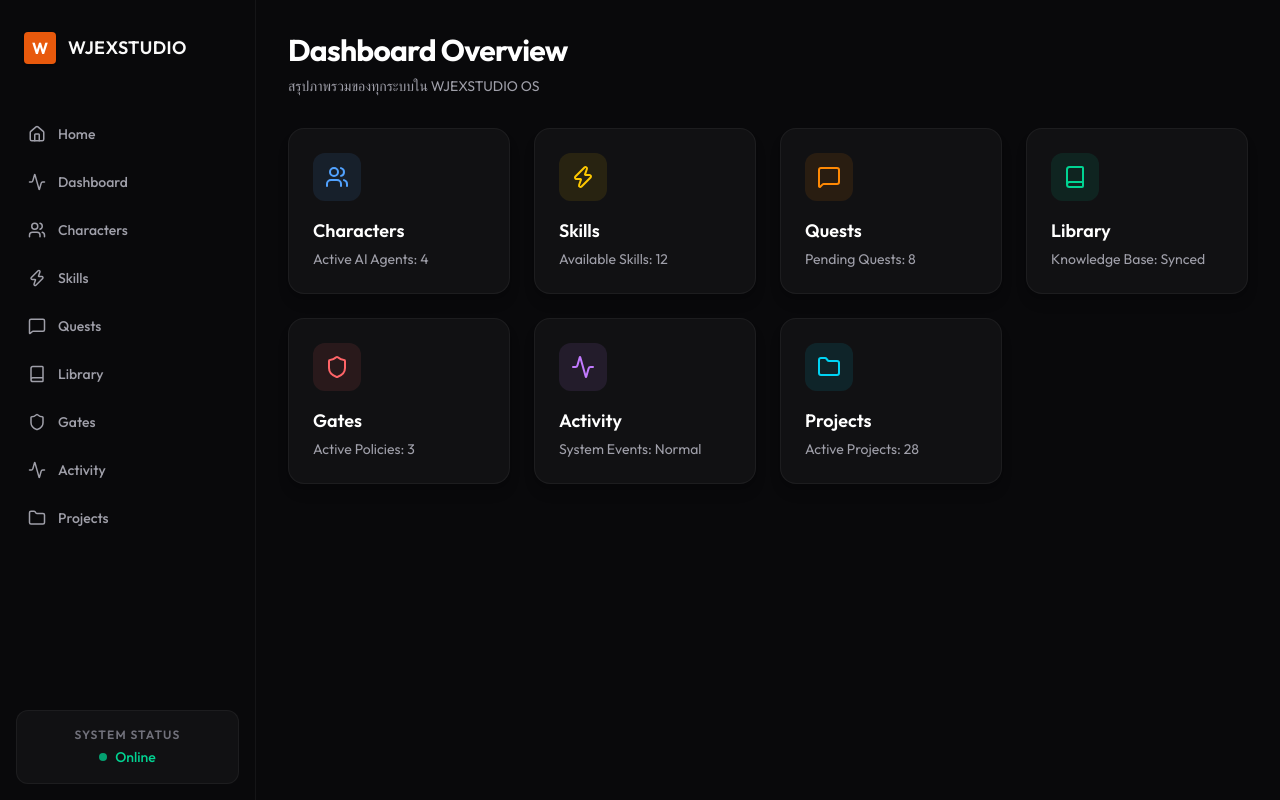
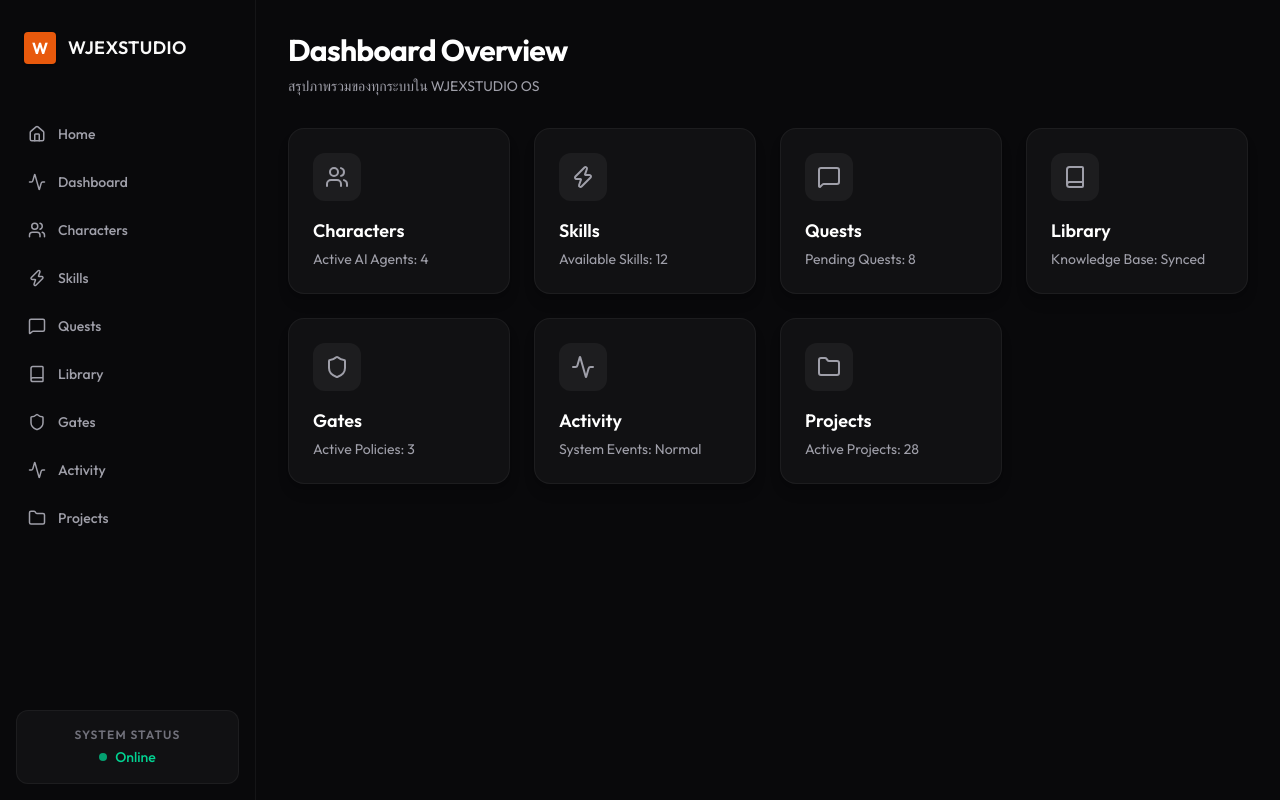
Before and after one commit to wjexstudio/wjexs-frontend, a Next.js app: page /dashboard in a window 1280 px wide. Built offline with nearby package versions, Linux system fonts and the light colour scheme.

Commit message:
style(dashboard): unify icon colors to reduce visual clutter

```diff
--- a/src/app/dashboard/page.tsx
+++ b/src/app/dashboard/page.tsx
@@ -4,13 +4,13 @@ import { Users, Zap, MessageSquare, Book, Shield, Activity, Folder } from 'lucid
 
 export default function Dashboard() {
   const menus = [
-    { name: 'Characters', icon: Users, path: '/characters', desc: 'Active AI Agents: 4', color: 'text-blue-400', bg: 'bg-blue-400/10' },
-    { name: 'Skills', icon: Zap, path: '/skills', desc: 'Available Skills: 12', color: 'text-yellow-400', bg: 'bg-yellow-400/10' },
-    { name: 'Quests', icon: MessageSquare, path: '/quests', desc: 'Pending Quests: 8', color: 'text-orange-400', bg: 'bg-orange-400/10' },
-    { name: 'Library', icon: Book, path: '/library', desc: 'Knowledge Base: Synced', color: 'text-emerald-400', bg: 'bg-emerald-400/10' },
-    { name: 'Gates', icon: Shield, path: '/gates', desc: 'Active Policies: 3', color: 'text-red-400', bg: 'bg-red-400/10' },
-    { name: 'Activity', icon: Activity, path: '/activity', desc: 'System Events: Normal', color: 'text-purple-400', bg: 'bg-purple-400/10' },
-    { name: 'Projects', icon: Folder, path: '/projects', desc: 'Active Projects: 28', color: 'text-cyan-400', bg: 'bg-cyan-400/10' },
+    { name: 'Characters', icon: Users, path: '/characters', desc: 'Active AI Agents: 4' },
+    { name: 'Skills', icon: Zap, path: '/skills', desc: 'Available Skills: 12' },
+    { name: 'Quests', icon: MessageSquare, path: '/quests', desc: 'Pending Quests: 8' },
+    { name: 'Library', icon: Book, path: '/library', desc: 'Knowledge Base: Synced' },
+    { name: 'Gates', icon: Shield, path: '/gates', desc: 'Active Policies: 3' },
+    { name: 'Activity', icon: Activity, path: '/activity', desc: 'System Events: Normal' },
+    { name: 'Projects', icon: Folder, path: '/projects', desc: 'Active Projects: 28' },
   ];
 
   return (
@@ -34,10 +34,10 @@ export default function Dashboard() {
             <Link
               key={menu.name}
               href={menu.path}
-              className="bg-[#111113] border border-white/5 hover:border-white/20 rounded-2xl p-6 transition-all group flex flex-col items-start gap-4 hover:-translate-y-1 shadow-lg"
+              className="bg-[#111113] border border-white/5 hover:border-orange-500/30 rounded-2xl p-6 transition-all group flex flex-col items-start gap-4 hover:-translate-y-1 shadow-lg"
             >
-              <div className={`p-3 rounded-xl ${menu.bg}`}>
-                <Icon className={`w-6 h-6 ${menu.color}`} />
+              <div className="p-3 rounded-xl bg-white/5 group-hover:bg-orange-500/10 transition-colors">
+                <Icon className="w-6 h-6 text-zinc-400 group-hover:text-orange-400 transition-colors" />
               </div>
               <div>
                 <h3 className="text-lg font-semibold text-white group-hover:text-brand-orange transition-colors">
```
